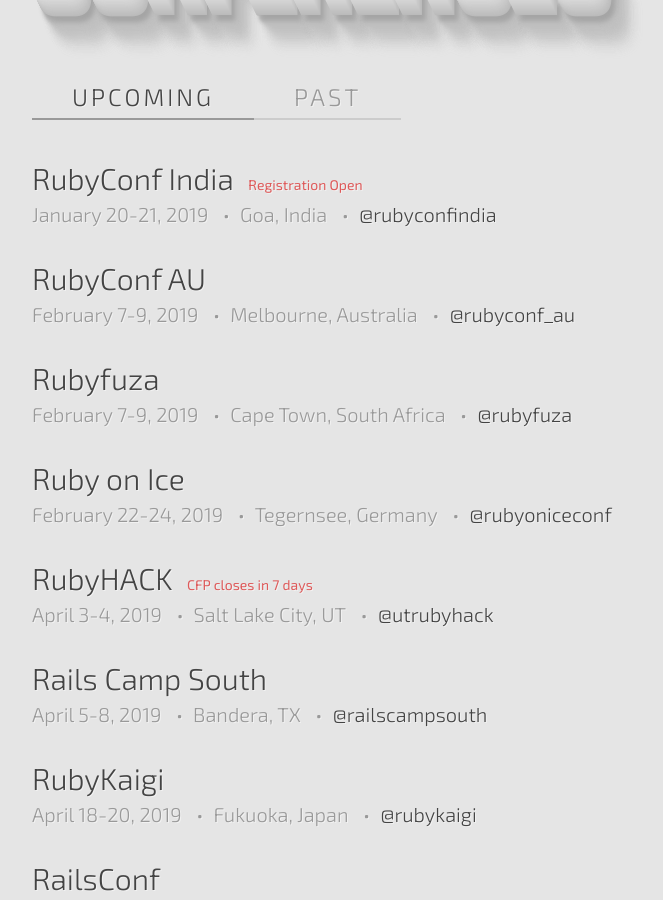
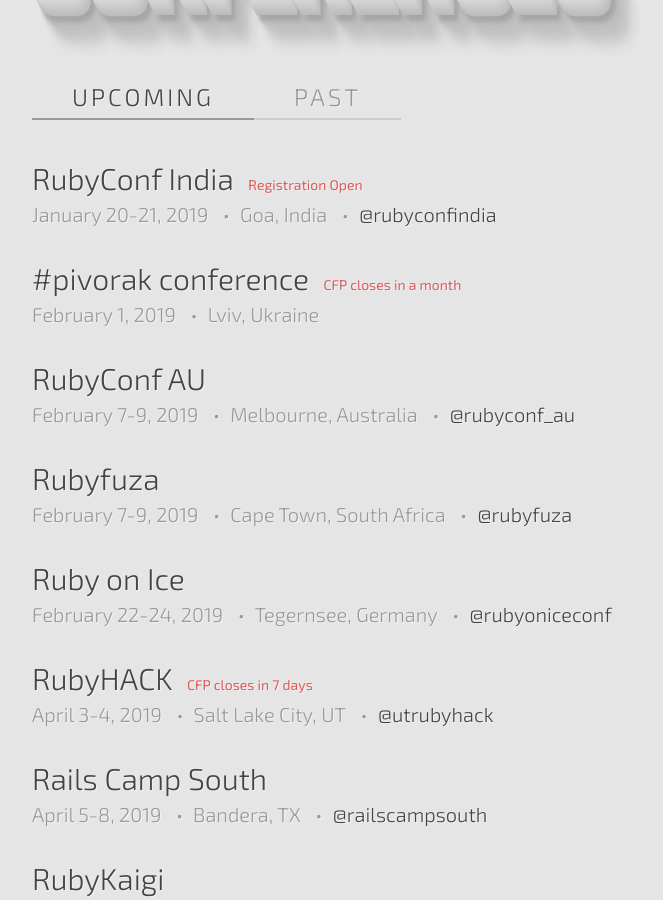
Before and after one commit to ruby-conferences/ruby-conferences.github.io, a Jekyll site: the page built from index.html, in a window 1280 px wide and 900 px high, scrolled down 402 px. Shown: the whole window, without its empty margins (208-871 px from the left). Built offline with Jekyll 4.4.1, drawn with Linux system fonts in a browser that asks for light colours.

Commit message:
Add pivorak conference

```diff
--- a/_data/upcoming.yml
+++ b/_data/upcoming.yml
@@ -4,6 +4,13 @@
   url: http://rubyconfindia.org/
   twitter: rubyconfindia
   reg_phrase: "Registration Open"
+
+- name: "#pivorak conference"
+  location: Lviv, Ukraine
+  dates: "February 1, 2019"
+  url: "https://pivorak.com/"
+  cfp_phrase: "CFP closes"
+  cfp_date: "January 25, 2019"
 
 - name: RubyConf AU
   location: Melbourne, Australia
```
